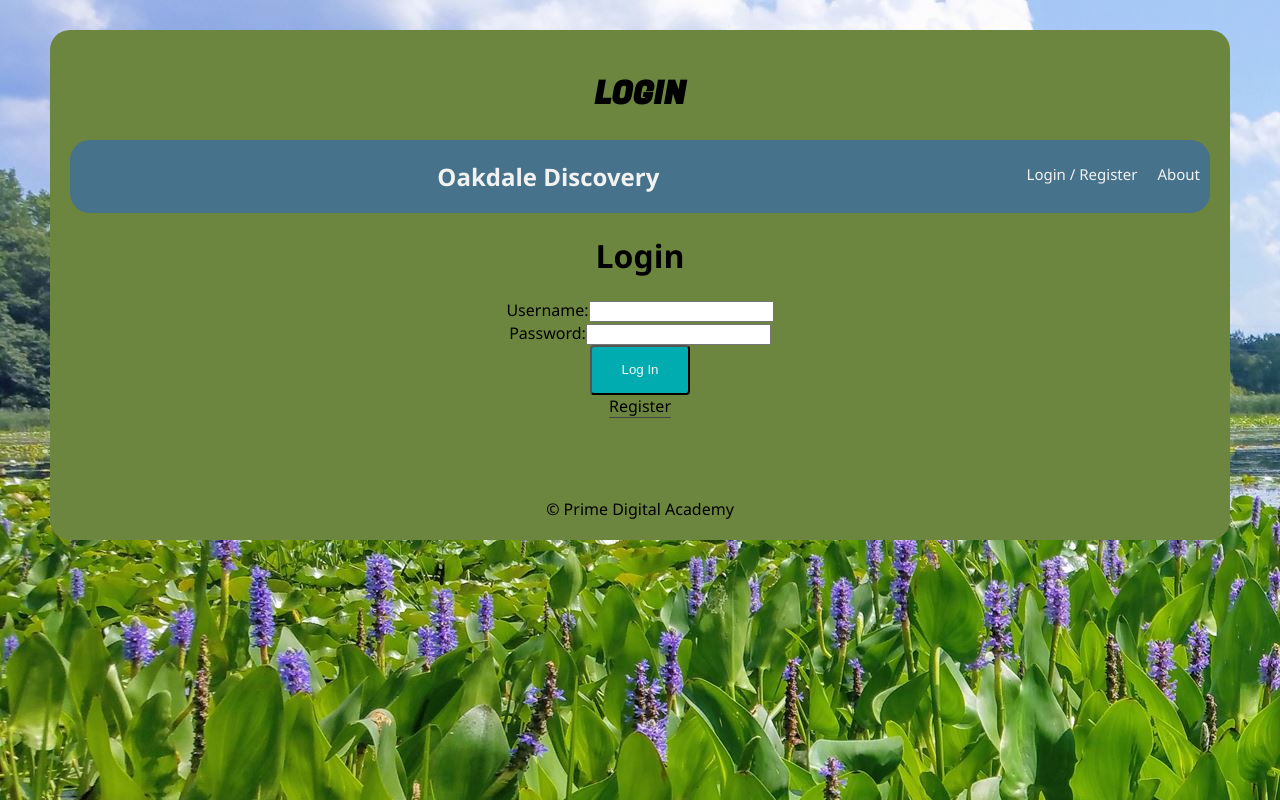
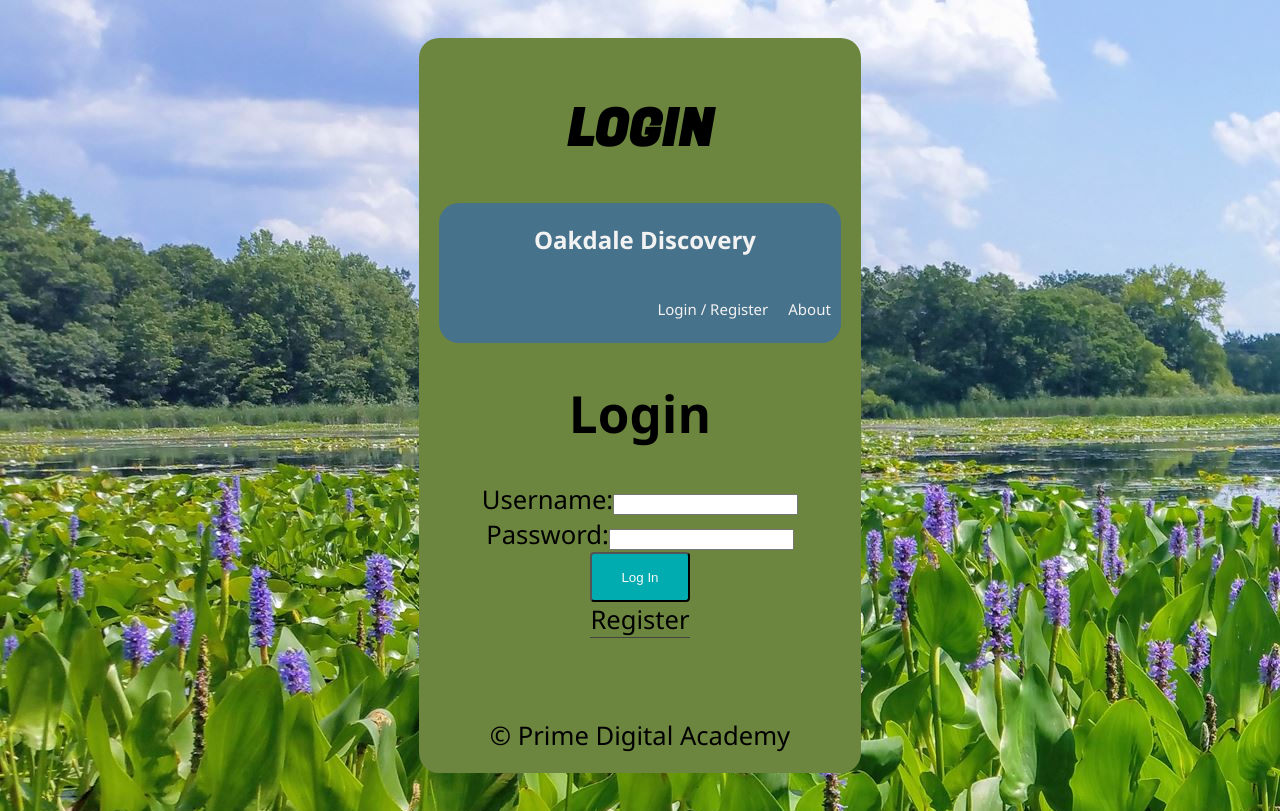
Before and after one commit to linzmeyer/solo-project, a React (Create React App) app: page /home#/home in a window 1280 px wide. Built offline with nearby package versions, Linux system fonts and the light colour scheme; no server answers.

Commit message:
grid is now on new div

```diff
--- a/src/components/App/App.css
+++ b/src/components/App/App.css
@@ -17,14 +17,18 @@
     grid-area: App;
 }
 
+.App-body {
+  display: grid;
+  grid-template-columns: repeat( 7, 1fr);
+  font-family: 'Segoe UI', Tahoma, Geneva, Verdana, sans-serif;
+  font-size: 1.6rem;
+  margin: 0px;
+  grid-template-areas:
+  '. . App App App . .'
+}
+
 body {
-    /* display: grid; */
-    grid-template-columns: repeat( 3, 1fr);
-    font-family: 'Segoe UI', Tahoma, Geneva, Verdana, sans-serif;
-    margin: 0px;
-    background: url('../../images/wetland.jpeg');
-    grid-template-areas:
-    '. App .'
+  background: url('../../images/wetland.jpeg');
 }
 
 /* .alert {
--- a/src/components/App/App.js
+++ b/src/components/App/App.js
@@ -35,6 +35,7 @@ class App extends Component {
   render() {
     return (
       <Router>
+        <div className="App-body">
           <div className="App-wrapper" >
             <Switch>
               {/* Visiting localhost:3000 will redirect to localhost:3000/home */}
@@ -79,6 +80,7 @@ class App extends Component {
             </Switch>
             <Footer />
           </div>
+        </div>
       </Router>
   )}
 }
```
Lines whose indentation alone changed are shown as unchanged.
